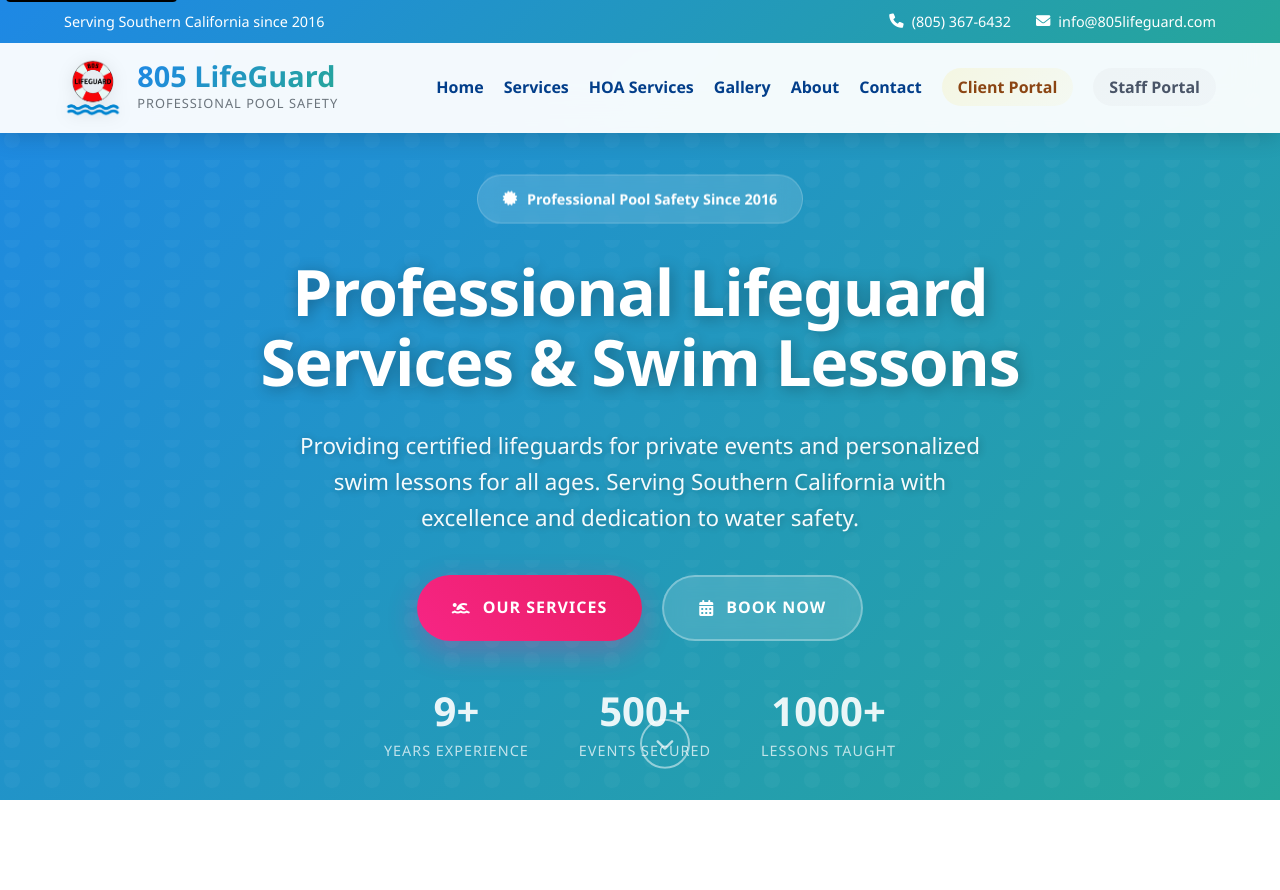
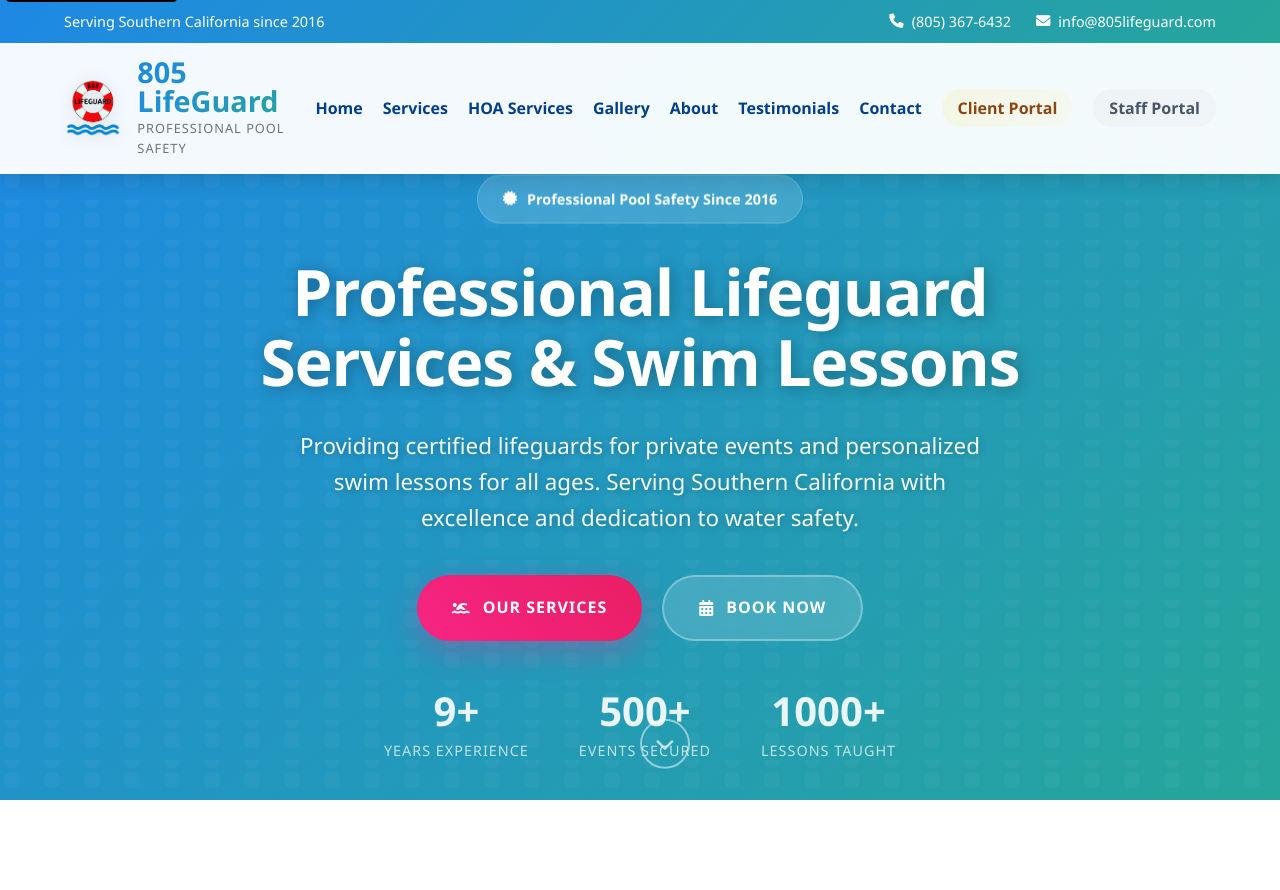
Before and after one commit to JvdZwaan76/805companies, a plain HTML site: page index.html in a window 1280 px wide. Shown: the top 890 px of the page. Drawn offline with Linux system fonts and the light colour scheme.

Commit message:
added testimonials to nav on index.html

```diff
--- a/index.html
+++ b/index.html
@@ -56,6 +56,7 @@
                 <li><a href="hoa-services.html" class="nav-link">HOA Services</a></li>
                 <li><a href="gallery.html" class="nav-link">Gallery</a></li>
                 <li><a href="#about" class="nav-link">About</a></li>
+                <li><a href="testimonials.html" class="nav-link">Testimonials</a></li>
                 <li><a href="contact.html" class="nav-link">Contact</a></li>
                 <li><a href="client-login.html" class="nav-link client-portal" title="Client Portal Access">Client Portal</a></li>
                 <li><a href="employee-login.html" class="nav-link staff-portal" title="Staff Portal Access">Staff Portal</a></li>
@@ -400,6 +401,7 @@
                     <li><a href="hoa-services.html">HOA Services</a></li>
                     <li><a href="gallery.html">Gallery</a></li>
                     <li><a href="about.html">About Us</a></li>
+                    <li><a href="testimonials.html">Testimonials</a></li>
                     <li><a href="contact.html">Contact</a></li>
                 </ul>
             </nav>
```
